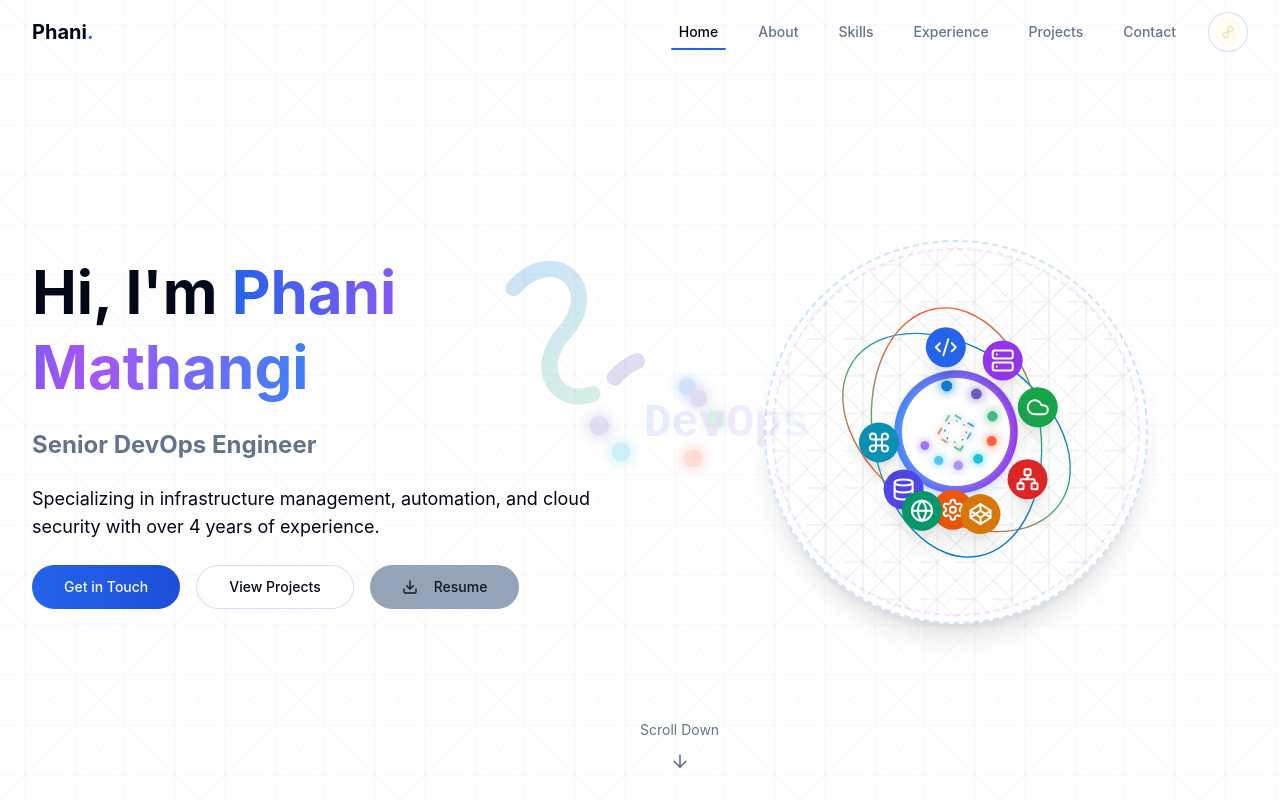
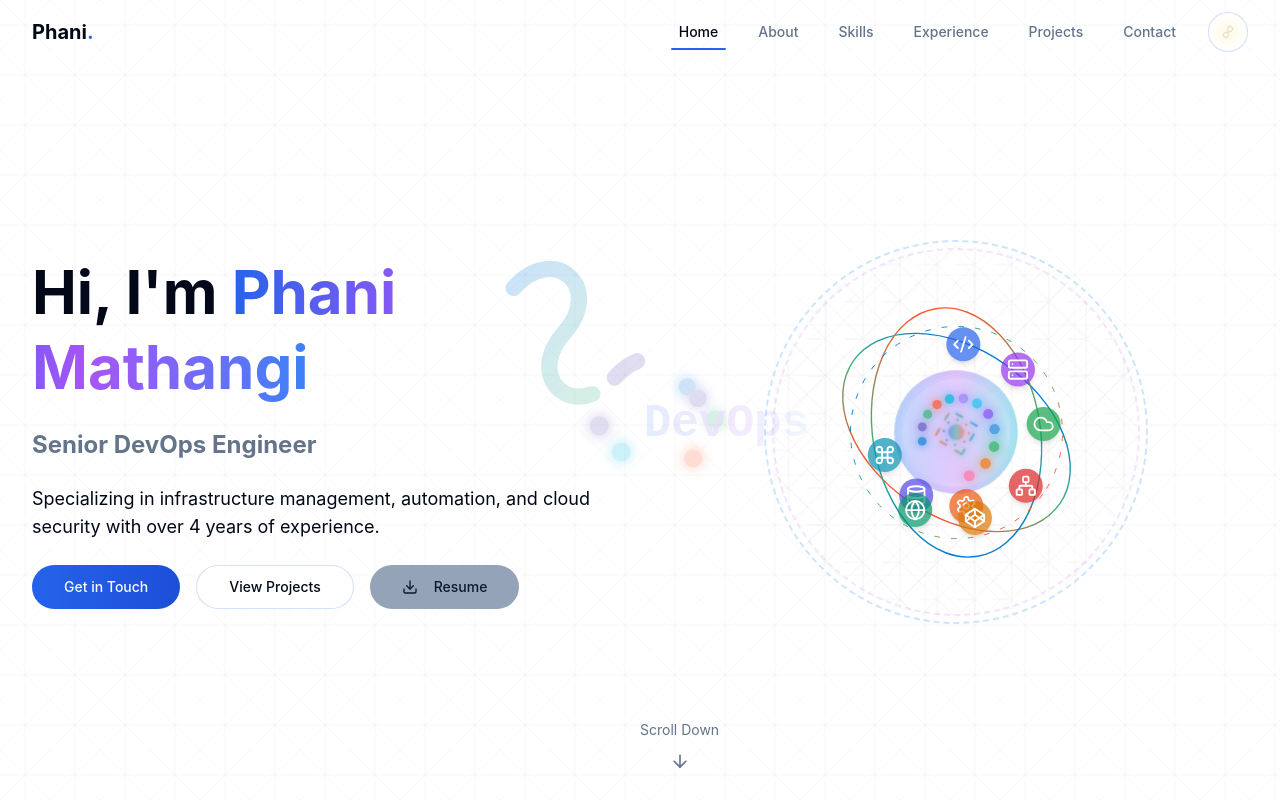
Before and after one commit to NOOBUSER008/phani-portfolio-architect, a React (Vite) app: page / in a window 1280 px wide. Shown: the top 800 px of the page. Built offline with nearby package versions, Linux system fonts and the light colour scheme.

Commit message:
Refactor: Remove DevOps theme and add dynamic circles
Remove DevOps-specific styling and replace with dynamic circular animations.

```diff
--- a/src/components/hero/ProfileDisplay.tsx
+++ b/src/components/hero/ProfileDisplay.tsx
@@ -19,11 +19,11 @@ export const ProfileDisplay = () => {
         whileHover={{ scale: 1.03 }}
         transition={{ type: "spring", stiffness: 300, damping: 20 }}
       >
-        <div className="relative w-64 h-64 sm:w-80 sm:h-80 md:w-96 md:h-96 rounded-full p-1.5 shadow-xl flex items-center justify-center">
-          {/* Dynamic circular elements */}
-          <DynamicCircles />
+        <div className="relative w-64 h-64 sm:w-80 sm:h-80 md:w-96 md:h-96 rounded-full p-1.5 flex items-center justify-center">
+          {/* Dynamic circular elements with enhanced motion */}
+          <EnhancedCircularElements />
 
-          {/* Animated rings */}
+          {/* Animated rings with more dynamic movement */}
           <motion.div
             className="absolute inset-0 rounded-full border-2 border-dashed border-blue-400/30 dark:border-blue-500/30"
             animate={{ rotate: 360 }}
@@ -38,10 +38,10 @@ export const ProfileDisplay = () => {
 
           {/* Main content container */}
           <div className="relative w-full h-full rounded-full bg-transparent flex items-center justify-center overflow-hidden">
-            {/* Circuit pattern background */}
+            {/* Circuit pattern background with reduced opacity */}
             <motion.div
               className="absolute inset-0 flex items-center justify-center"
-              animate={{ opacity: [0.05, 0.1, 0.05] }}
+              animate={{ opacity: [0.02, 0.05, 0.02] }}
               transition={{
                 duration: 5,
                 repeat: Number.POSITIVE_INFINITY,
@@ -57,18 +57,18 @@ export const ProfileDisplay = () => {
               </svg>
             </motion.div>
 
-            {/* Creative circle animation at the center */}
+            {/* Enhanced creative core animation */}
             <motion.div
               className="absolute inset-0 flex items-center justify-center"
               initial={{ opacity: 0 }}
               animate={{ opacity: 1 }}
               transition={{ duration: 1 }}
             >
-              <CreativeCoreAnimation theme={theme} />
+              <EnhancedCoreAnimation theme={theme} />
             </motion.div>
 
-            {/* Surrounding icons representing tech tools */}
-            <TechToolIcons />
+            {/* Surrounding icons representing tech tools with smoother orbits */}
+            <EnhancedTechToolIcons />
           </div>
         </div>
       </motion.div>
@@ -76,14 +76,18 @@ export const ProfileDisplay = () => {
   );
 };
 
-// Dynamic floating circles in background
-const DynamicCircles = () => {
+// Enhanced circular elements with more variety and dynamic movement
+const EnhancedCircularElements = () => {
+  // Expanded circle properties for more visual interest
   const circleProps = [
-    { size: 60, delay: 0, duration: 8, color: "bg-blue-500/20" },
-    { size: 40, delay: 1, duration: 12, color: "bg-purple-500/15" },
-    { size: 80, delay: 2, duration: 15, color: "bg-cyan-500/10" },
-    { size: 30, delay: 0.5, duration: 10, color: "bg-indigo-500/20" },
-    { size: 50, delay: 1.5, duration: 9, color: "bg-pink-500/15" },
+    { size: 60, delay: 0, duration: 8, color: "bg-blue-500/10" },
+    { size: 40, delay: 1, duration: 12, color: "bg-purple-500/8" },
+    { size: 80, delay: 2, duration: 15, color: "bg-cyan-500/6" },
+    { size: 30, delay: 0.5, duration: 10, color: "bg-indigo-500/10" },
+    { size: 50, delay: 1.5, duration: 9, color: "bg-pink-500/7" },
+    { size: 35, delay: 2.3, duration: 11, color: "bg-blue-400/8" },
+    { size: 45, delay: 3, duration: 13, color: "bg-violet-400/9" },
+    { size: 70, delay: 1.8, duration: 14, color: "bg-teal-400/7" },
   ];
 
   return (
@@ -91,7 +95,7 @@ const DynamicCircles = () => {
       {circleProps.map((circle, index) => (
         <motion.div
           key={`floating-circle-${index}`}
-          className={`absolute rounded-full ${circle.color} backdrop-blur-md`}
+          className={`absolute rounded-full ${circle.color} backdrop-blur-sm`}
           style={{
             width: circle.size,
             height: circle.size,
@@ -102,6 +106,7 @@ const DynamicCircles = () => {
             x: [0, 30, -20, 10, 0],
             y: [0, -20, 30, -10, 0],
             scale: [1, 1.1, 0.9, 1.05, 1],
+            opacity: [0.6, 0.9, 0.6, 0.8, 0.6],
           }}
           transition={{
             duration: circle.duration,
@@ -116,11 +121,11 @@ const DynamicCircles = () => {
   );
 };
 
-// Creative core animation component
-const CreativeCoreAnimation = ({ theme }: { theme: string | undefined }) => {
+// Enhanced core animation with more dynamic elements
+const EnhancedCoreAnimation = ({ theme }: { theme: string | undefined }) => {
   return (
     <div className="relative w-3/4 h-3/4 flex items-center justify-center">
-      {/* Animated orbit lines */}
+      {/* Multiple orbital paths */}
       <svg viewBox="0 0 100 100" width="100%" height="100%" className="absolute">
         <defs>
           <linearGradient id="orbitGradient" x1="0%" y1="0%" x2="100%" y2="0%">
@@ -147,9 +152,19 @@ const CreativeCoreAnimation = ({ theme }: { theme: string | undefined }) => {
           animate={{ rotate: -360 }}
           transition={{ duration: 25, repeat: Number.POSITIVE_INFINITY, ease: "linear" }}
         />
+
+        <motion.circle
+          cx="50" cy="50" r="38"
+          stroke="url(#orbitGradient)"
+          strokeWidth="0.3"
+          fill="none"
+          strokeDasharray="2,4"
+          animate={{ rotate: 180 }}
+          transition={{ duration: 35, repeat: Number.POSITIVE_INFINITY, ease: "linear" }}
+        />
       </svg>
 
-      {/* Core pulsing circle */}
+      {/* Core element with subtle pulse */}
       <motion.div
         className="relative flex items-center justify-center"
         animate={{
@@ -162,9 +177,9 @@ const CreativeCoreAnimation = ({ theme }: { theme: string | undefined }) => {
           ease: "easeInOut",
         }}
       >
-        <div className="w-24 h-24 md:w-32 md:h-32 rounded-full bg-gradient-to-r from-blue-500 to-purple-600 flex items-center justify-center shadow-lg shadow-blue-500/20">
+        <div className="w-24 h-24 md:w-32 md:h-32 rounded-full bg-gradient-to-r from-blue-500/40 via-purple-500/40 to-cyan-500/40 flex items-center justify-center backdrop-blur-md">
           <motion.div
-            className="w-20 h-20 md:w-28 md:h-28 rounded-full bg-card flex items-center justify-center"
+            className="w-20 h-20 md:w-28 md:h-28 rounded-full bg-card/50 backdrop-blur-sm flex items-center justify-center"
             animate={{
               boxShadow: ["0 0 10px rgba(255,255,255,0.2)", "0 0 20px rgba(255,255,255,0.4)", "0 0 10px rgba(255,255,255,0.2)"],
             }}
@@ -175,7 +190,7 @@ const CreativeCoreAnimation = ({ theme }: { theme: string | undefined }) => {
               ease: "easeInOut",
             }}
           >
-            <svg width="60%" height="60%" viewBox="0 0 100 100">
+            <svg width="70%" height="70%" viewBox="0 0 100 100">
               <defs>
                 <filter id="glow" x="-50%" y="-50%" width="200%" height="200%">
                   <feGaussianBlur stdDeviation="5" result="blur" />
@@ -183,12 +198,12 @@ const CreativeCoreAnimation = ({ theme }: { theme: string | undefined }) => {
                 </filter>
               </defs>
 
-              {/* Central icon - technologically creative symbol */}
+              {/* Core symbol - abstract geometric shape */}
               <motion.path
                 d="M50,20 L80,50 L50,80 L20,50 Z"
                 fill="none"
                 stroke="url(#orbitGradient)"
-                strokeWidth="2"
+                strokeWidth="1.5"
                 filter="url(#glow)"
                 animate={{
                   rotate: 360,
@@ -205,7 +220,7 @@ const CreativeCoreAnimation = ({ theme }: { theme: string | undefined }) => {
                 cx="50" cy="50" r="20"
                 fill="none"
                 stroke="url(#orbitGradient)"
-                strokeWidth="2"
+                strokeWidth="1.5"
                 filter="url(#glow)"
                 animate={{
                   r: [15, 25, 15],
@@ -217,20 +232,36 @@ const CreativeCoreAnimation = ({ theme }: { theme: string | undefined }) => {
                   ease: "easeInOut",
                 }}
               />
+
+              <motion.circle
+                cx="50" cy="50" r="10"
+                fill="url(#orbitGradient)"
+                opacity="0.5"
+                filter="url(#glow)"
+                animate={{
+                  opacity: [0.3, 0.6, 0.3],
+                  r: [8, 12, 8],
+                }}
+                transition={{
+                  duration: 4,
+                  repeat: Number.POSITIVE_INFINITY,
+                  ease: "easeInOut",
+                }}
+              />
             </svg>
           </motion.div>
         </div>
       </motion.div>
 
-      {/* Animated particles */}
-      <AnimatedParticles />
+      {/* Enhanced animated particles */}
+      <EnhancedAnimatedParticles />
     </div>
   );
 };
 
-// Animated particles
-const AnimatedParticles = () => {
-  const particles = Array.from({ length: 8 }, (_, i) => i);
+// Enhanced animated particles with more variety
+const EnhancedAnimatedParticles = () => {
+  const particles = Array.from({ length: 12 }, (_, i) => i);
 
   return (
     <>
@@ -243,8 +274,8 @@ const AnimatedParticles = () => {
             key={`particle-${i}`}
             className="absolute rounded-full h-2 w-2"
             style={{
-              backgroundColor: ['#0078d7', '#6554C0', '#36B37E', '#FF5630', '#00B8D9', '#9b87f5', '#33C3F0', '#8B5CF6'][i % 8],
-              boxShadow: `0 0 8px ${['#0078d7', '#6554C0', '#36B37E', '#FF5630', '#00B8D9', '#9b87f5', '#33C3F0', '#8B5CF6'][i % 8]}`,
+              backgroundColor: ['#0078d7', '#6554C0', '#36B37E', '#FF5630', '#00B8D9', '#9b87f5', '#33C3F0', '#8B5CF6', '#4299E1', '#48BB78', '#ED8936', '#F687B3'][i % 12],
+              boxShadow: `0 0 8px ${['#0078d7', '#6554C0', '#36B37E', '#FF5630', '#00B8D9', '#9b87f5', '#33C3F0', '#8B5CF6', '#4299E1', '#48BB78', '#ED8936', '#F687B3'][i % 12]}`,
             }}
             animate={{
               x: [
@@ -262,10 +293,10 @@ const AnimatedParticles = () => {
                 Math.sin(angle + 2 * Math.PI) * 40,
               ],
               scale: [1, 1.5, 1, 1.5, 1],
-              opacity: [0.8, 1, 0.8, 1, 0.8],
+              opacity: [0.6, 1, 0.6, 1, 0.6],
             }}
             transition={{
-              duration: 10,
+              duration: 15,
               delay,
               repeat: Number.POSITIVE_INFINITY,
               ease: "linear"
@@ -277,29 +308,29 @@ const AnimatedParticles = () => {
   );
 };
 
-// Tech Tool Icons that orbit around the main logo
-const TechToolIcons = () => {
-  // Orbital paths at different distances
+// Enhanced tech tool icons with smoother orbits
+const EnhancedTechToolIcons = () => {
+  // Orbital paths at different distances and speeds
   const orbitPaths = [
-    { radius: 95, duration: 25, delay: 0, reverse: false },
-    { radius: 105, duration: 30, delay: 2, reverse: true },
-    { radius: 115, duration: 35, delay: 4, reverse: false }
+    { radius: 95, duration: 30, delay: 0, reverse: false },
+    { radius: 105, duration: 35, delay: 2, reverse: true },
+    { radius: 115, duration: 40, delay: 4, reverse: false }
   ];
 
   // Orbital positions (degrees)
   const positions = [0, 40, 80, 120, 160, 200, 240, 280, 320];
 
-  // Tools with colors
+  // Tools with colors (reduced opacity for subtlety)
   const tools = [
-    { Icon: Code2, color: "bg-blue-600 dark:bg-blue-500", name: "Code" },
-    { Icon: Server, color: "bg-purple-600 dark:bg-purple-500", name: "Server" },
-    { Icon: Cloud, color: "bg-green-600 dark:bg-green-500", name: "Cloud" },
-    { Icon: Settings, color: "bg-orange-600 dark:bg-orange-500", name: "Config" },
-    { Icon: Database, color: "bg-indigo-600 dark:bg-indigo-500", name: "Data" },
-    { Icon: Command, color: "bg-cyan-600 dark:bg-cyan-500", name: "CLI" },
-    { Icon: Network, color: "bg-red-600 dark:bg-red-500", name: "Network" },
-    { Icon: Codepen, color: "bg-amber-600 dark:bg-amber-500", name: "CI/CD" },
-    { Icon: Globe, color: "bg-emerald-600 dark:bg-emerald-500", name: "Deploy" }
+    { Icon: Code2, color: "bg-blue-600/70 dark:bg-blue-500/70", name: "Code" },
+    { Icon: Server, color: "bg-purple-600/70 dark:bg-purple-500/70", name: "Server" },
+    { Icon: Cloud, color: "bg-green-600/70 dark:bg-green-500/70", name: "Cloud" },
+    { Icon: Settings, color: "bg-orange-600/70 dark:bg-orange-500/70", name: "Config" },
+    { Icon: Database, color: "bg-indigo-600/70 dark:bg-indigo-500/70", name: "Data" },
+    { Icon: Command, color: "bg-cyan-600/70 dark:bg-cyan-500/70", name: "CLI" },
+    { Icon: Network, color: "bg-red-600/70 dark:bg-red-500/70", name: "Network" },
+    { Icon: Codepen, color: "bg-amber-600/70 dark:bg-amber-500/70", name: "CI/CD" },
+    { Icon: Globe, color: "bg-emerald-600/70 dark:bg-emerald-500/70", name: "Deploy" }
   ];
 
   return (
@@ -320,7 +351,7 @@ const TechToolIcons = () => {
             return (
               <motion.div
                 key={`tool-${orbitIndex}-${i}`}
-                className={`absolute ${color} text-white p-2 rounded-full shadow-xl z-10`}
+                className={`absolute ${color} text-white p-1.5 rounded-full shadow-md z-10`}
                 initial={{ x, y, opacity: 0, scale: 0.5 }}
                 animate={{
                   opacity: 1,
@@ -351,7 +382,7 @@ const TechToolIcons = () => {
                 whileHover={{ scale: 1.2 }}
               >
                 <div className="relative">
-                  <Icon size={24} />
+                  <Icon size={22} />
 
                   {/* Tooltip on hover */}
                   <motion.div
```
